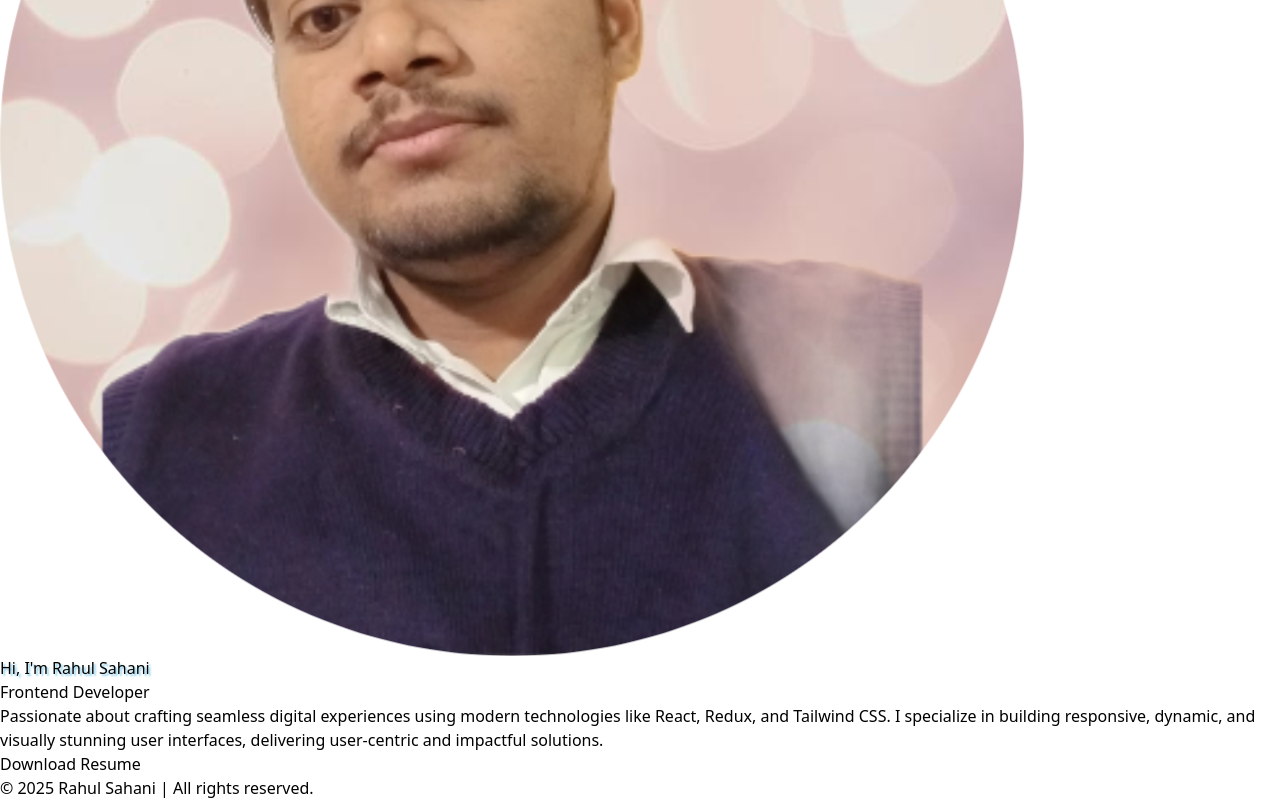
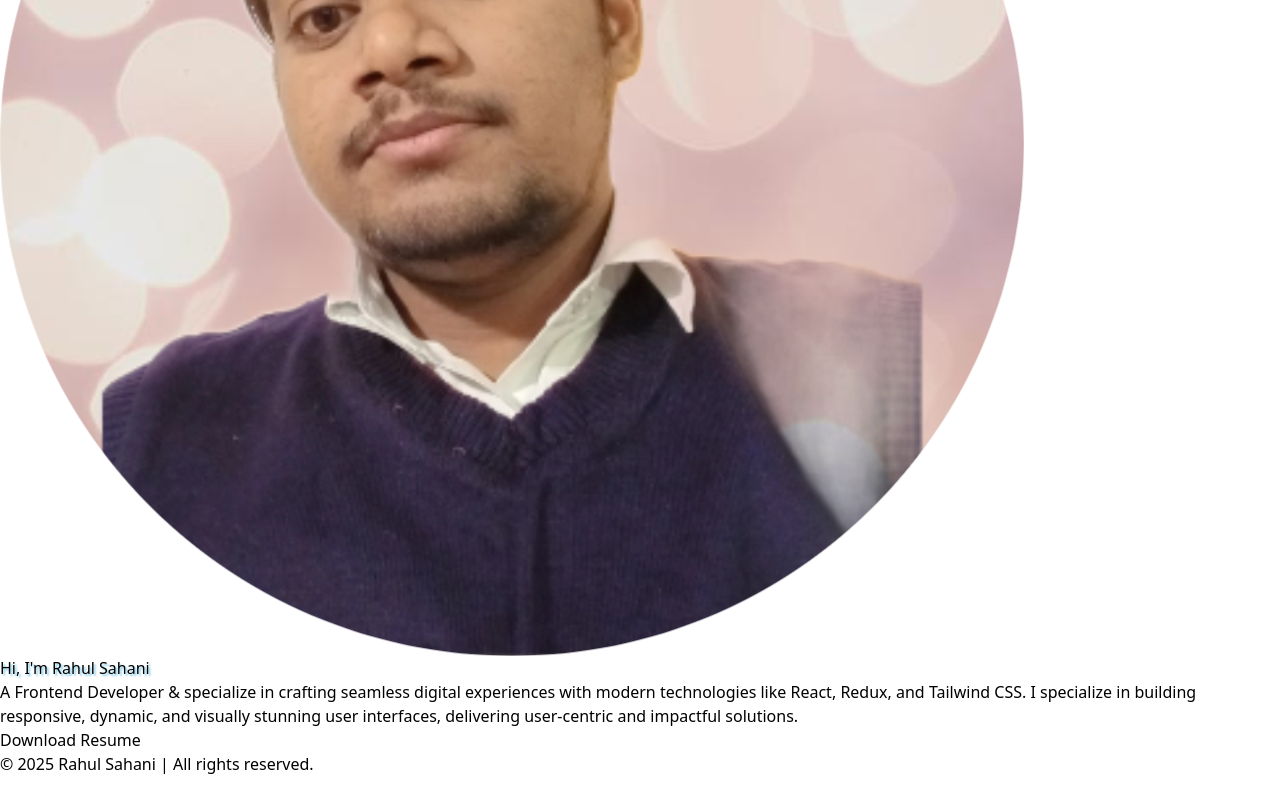
Before and after one commit to Code-with-Sahani/Portfolio, a React (Vite) app: page / in a window 1280 px wide. Shown: the part 464-1264 px from the top of the page. After the commit the page ends 1240 px from the top, so only its background shows below. Built offline with nearby package versions, Linux system fonts and the light colour scheme.

Commit message:
Update Home.jsx

```diff
--- a/src/Components/Home.jsx
+++ b/src/Components/Home.jsx
@@ -16,19 +16,16 @@ const Home = () => {
                     />
                 </div>
 
-                <div className="text-center md:text-left flex flex-col items-center md:items-start gap-4">
+                <div className="text-center md:text-left flex flex-col items-center md:items-start gap-6">
                     <h1
                         className="text-4xl md:text-5xl font-extrabold text-slate-700"
                         style={{ textShadow: '2px 2px 2px skyblue' }}
                     >
                         Hi, I'm Rahul Sahani
                     </h1>
-                    <h2 className="text-3xl md:text-4xl font-semibold text-indigo-700">
-                        Frontend Developer
-                    </h2>
 
                     <p className="text-lg md:text-xl text-gray-800 max-w-2xl leading-relaxed">
-                        Passionate about crafting seamless digital experiences using modern technologies like{' '}
+                    A <span className='font-semibold  text-slate-700'>Frontend Developer</span> & specialize in crafting seamless digital experiences with modern technologies like{' '}
                         <span className="text-blue-600 font-medium">React</span>,{' '}
                         <span className="text-teal-600 font-medium">Redux</span>, and{' '}
                         <span className="text-purple-600 font-medium">Tailwind CSS</span>.
```
